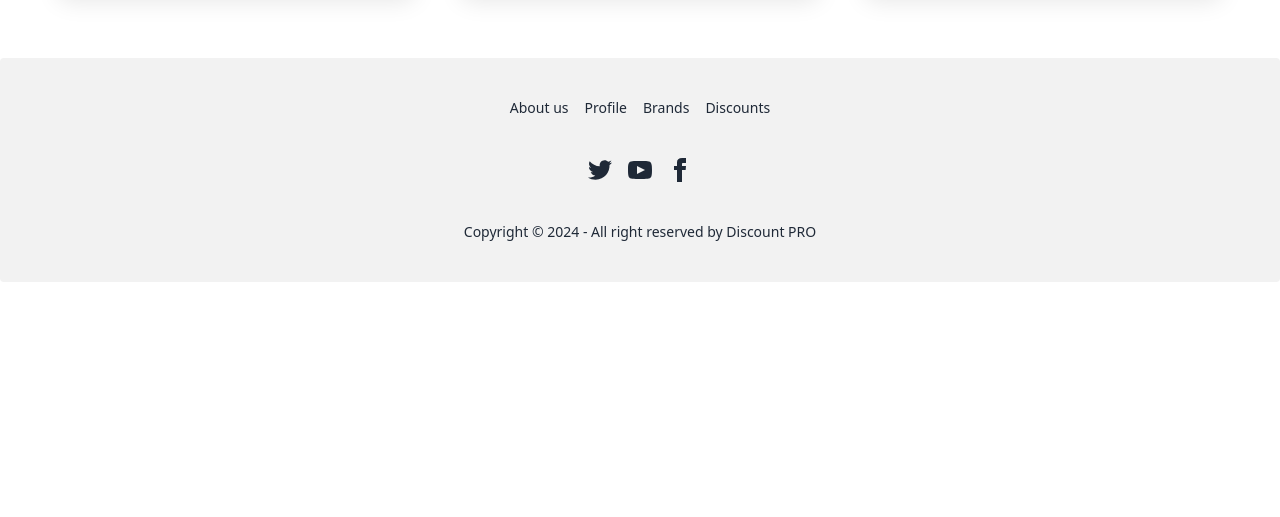
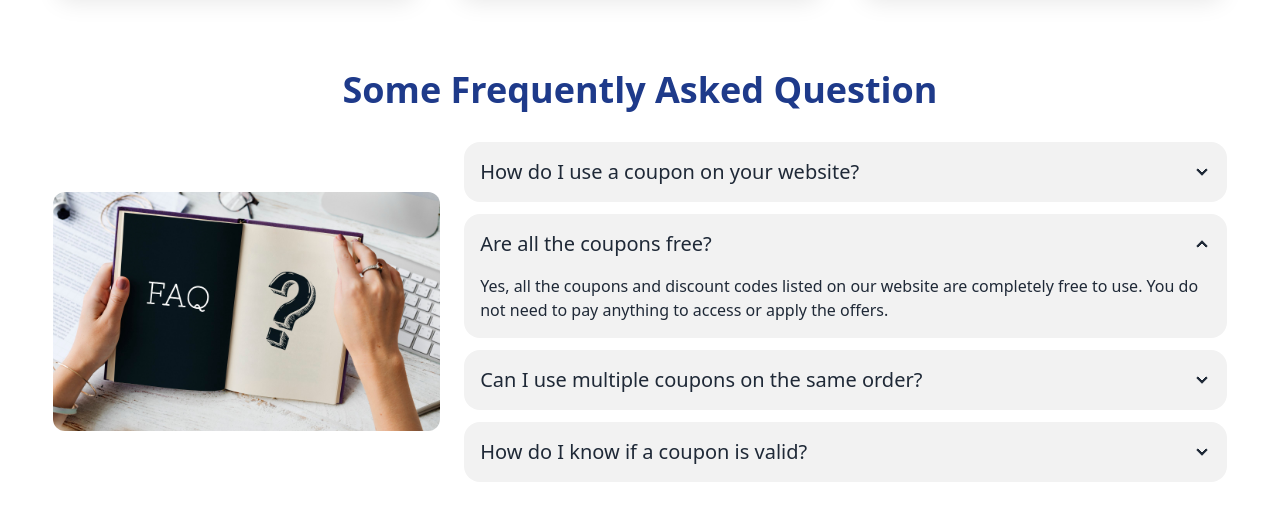
Before and after one commit to Sadia0920/discount-pro, a React (Vite) app: page / in a window 1280 px wide. Shown: the part 2280-2797 px from the top of the page. Before the commit the page ends 2562 px from the top, so only its background shows below. Built offline with nearby package versions, Linux system fonts and the light colour scheme.

Commit message:
added a FAQ and Exclusive deals alert section

```diff
--- a/src/components/BrandsOnSale.jsx
+++ b/src/components/BrandsOnSale.jsx
@@ -4,7 +4,7 @@ export default function BrandsOnSale({item}) {
     return (
       <div>
        {
-       isSaleOn ? <>
+       isSaleOn && <>
        <div className="card bg-base-100  shadow-xl">
   <figure className="px-7 pt-7 ">
     <img
@@ -19,9 +19,7 @@ export default function BrandsOnSale({item}) {
   </div>
 </div>
     </>
-    :
-    <>
-    </>
+
 }
 </div>
     )
--- /dev/null
+++ b/src/components/DealAlert.jsx
@@ -0,0 +1,25 @@
+export default function DealAlert() {
+    return (
+      <div className=" bg-blue-100 mt-16 rounded-3xl py-10 px-5">
+        <h2 className='text-blue-900 text-center text-4xl font-bold mb-4'>Exclusive Deal Alerts</h2>
+        <p className='text-center my-9 text-lg font-semibold text-gray-500'>Offer exclusive alerts for special deals available only to users who become members of our site</p>
+        <div className="flex items-center w-full md:w-6/12 lg:w-3/12 mx-auto gap-2">
+        <label className="input input-bordered flex items-center gap-2">
+        <svg
+        xmlns="http://www.w3.org/2000/svg"
+        viewBox="0 0 16 16"
+        fill="currentColor"
+        className="h-4 w-4 opacity-70">
+        <path
+        d="M2.5 3A1.5 1.5 0 0 0 1 4.5v.793c.026.009.051.02.076.032L7.674 8.51c.206.1.446.1.652 0l6.598-3.185A.755.755 0 0 1 15 5.293V4.5A1.5 1.5 0 0 0 13.5 3h-11Z" />
+        <path
+        d="M15 6.954 8.978 9.86a2.25 2.25 0 0 1-1.956 0L1 6.954V11.5A1.5 1.5 0 0 0 2.5 13h11a1.5 1.5 0 0 0 1.5-1.5V6.954Z" />
+        </svg>
+        <input type="text" className="grow" placeholder="Email" />
+        </label>
+        <button className="btn font-semibold text-lg">Submit</button>
+        </div>
+
+      </div>
+    )
+  }
--- /dev/null
+++ b/src/components/FAQ.jsx
@@ -0,0 +1,45 @@
+import faq from '../assets/FAQ.jpg'
+
+export default function FAQ() {
+  return (
+<div>
+    <h3 className='text-blue-900 text-center text-4xl font-bold mt-12 mb-8'>Some Frequently Asked Question</h3>
+<div className='lg:flex items-center gap-6'>
+    <div>
+    <img className='rounded-xl' src={faq} alt="" />
+    </div>
+    <div className='mt-4 lg:mt-0'>
+  <div className="collapse collapse-arrow bg-base-200">
+  <input type="radio" name="my-accordion-2" defaultChecked />
+  <div className="collapse-title text-xl font-medium">How do I use a coupon on your website?</div>
+  <div className="collapse-content">
+    <p>To use a coupon, simply browse through the available offers on our website. When you find a deal you like, click on it to get the coupon code or activate the deal. Copy the code and paste it into the promo code section during checkout on the retailer’s website.</p>
+  </div>
+</div>
+  <div className="collapse collapse-arrow bg-base-200 mt-3">
+  <input type="radio" name="my-accordion-2" defaultChecked />
+  <div className="collapse-title text-xl font-medium"> Are all the coupons free?</div>
+  <div className="collapse-content">
+    <p>Yes, all the coupons and discount codes listed on our website are completely free to use. You do not need to pay anything to access or apply the offers.</p>
+  </div>
+</div>
+<div className="collapse collapse-arrow bg-base-200 mt-3">
+  <input type="radio" name="my-accordion-2" />
+  <div className="collapse-title text-xl font-medium"> Can I use multiple coupons on the same order?</div>
+  <div className="collapse-content">
+    <p>Most retailers allow only one coupon code per order. However, some may allow stacking multiple discounts in certain cases, such as applying a coupon code along with a free shipping offer. Be sure to check the retailer’s terms before applying multiple codes.</p>
+  </div>
+</div>
+<div className="collapse collapse-arrow bg-base-200 mt-3">
+  <input type="radio" name="my-accordion-2" />
+  <div className="collapse-title text-xl font-medium"> How do I know if a coupon is valid?</div>
+  <div className="collapse-content">
+    <p>We strive to ensure all coupons listed on our website are valid and up-to-date. If a coupon is expired or invalid, we will remove it from the site. However, if you encounter an issue, please let us know so we can investigate.</p>
+  </div>
+</div>
+    </div>
+
+</div>
+</div>
+  )
+}
--- a/src/components/Navbar.jsx
+++ b/src/components/Navbar.jsx
@@ -13,17 +13,17 @@ export default function Navbar() {
        <p>Home</p>
        </NavLink>
 
-      <NavLink to='/brands' className='flex items-center md:ml-5 text-gray-400 text-lg font-semibold'>
+      <NavLink to='/brands' className='flex items-center lg:ml-5 text-gray-400 text-lg font-semibold'>
       <TbBrandBinance></TbBrandBinance>
       <p> Brands </p>
       </NavLink>
 
-      <NavLink className='flex items-center md:ml-5 text-gray-400 text-lg font-semibold' to='/about'>
+      <NavLink className='flex items-center lg:ml-5 text-gray-400 text-lg font-semibold' to='/about'>
       <VscWorkspaceUnknown></VscWorkspaceUnknown>
       <p>About Dev</p>
       </NavLink>
 
-      <NavLink className='flex items-center md:ml-5 text-gray-400 text-lg font-semibold' to='/myProfile'>
+      <NavLink className='flex items-center lg:ml-5 text-gray-400 text-lg font-semibold' to='/myProfile'>
       <TbUserCircle></TbUserCircle>
       <p>My Profile</p>
       </NavLink>
--- a/src/pages/Home.jsx
+++ b/src/pages/Home.jsx
@@ -4,6 +4,8 @@ import TopBrands from '../components/TopBrands'
 import { useLoaderData } from 'react-router-dom'
 import Marquee from 'react-fast-marquee';
 import BrandsOnSale from '../components/BrandsOnSale';
+import FAQ from '../components/FAQ';
+import DealAlert from '../components/DealAlert';
 
 
 export default function Home() {
@@ -12,7 +14,7 @@ export default function Home() {
     <div>
       <Banner></Banner>
       <div className="w-11/12 mx-auto my-9">
-        <h1 className='text-center text-4xl font-bold mb-4'>Leading Brands You Love</h1>
+        <h1 className='text-blue-900 text-center text-4xl font-bold mb-4'>Leading Brands You Love</h1>
         <p className='text-center mb-9 text-lg font-semibold text-gray-400'>Discover the latest trends</p>
         <div className='flex items-center bg-base-200 p-3'>
           <Marquee pauseOnHover={true}>
@@ -26,6 +28,8 @@ export default function Home() {
           couponData.map(item => <BrandsOnSale key={item._id} item={item}></BrandsOnSale>)
         }
         </div>
+        <FAQ></FAQ>
+        <DealAlert></DealAlert>
 
       </div>
 
```
Also changed, not shown: src/assets/FAQ.jpg (added).
